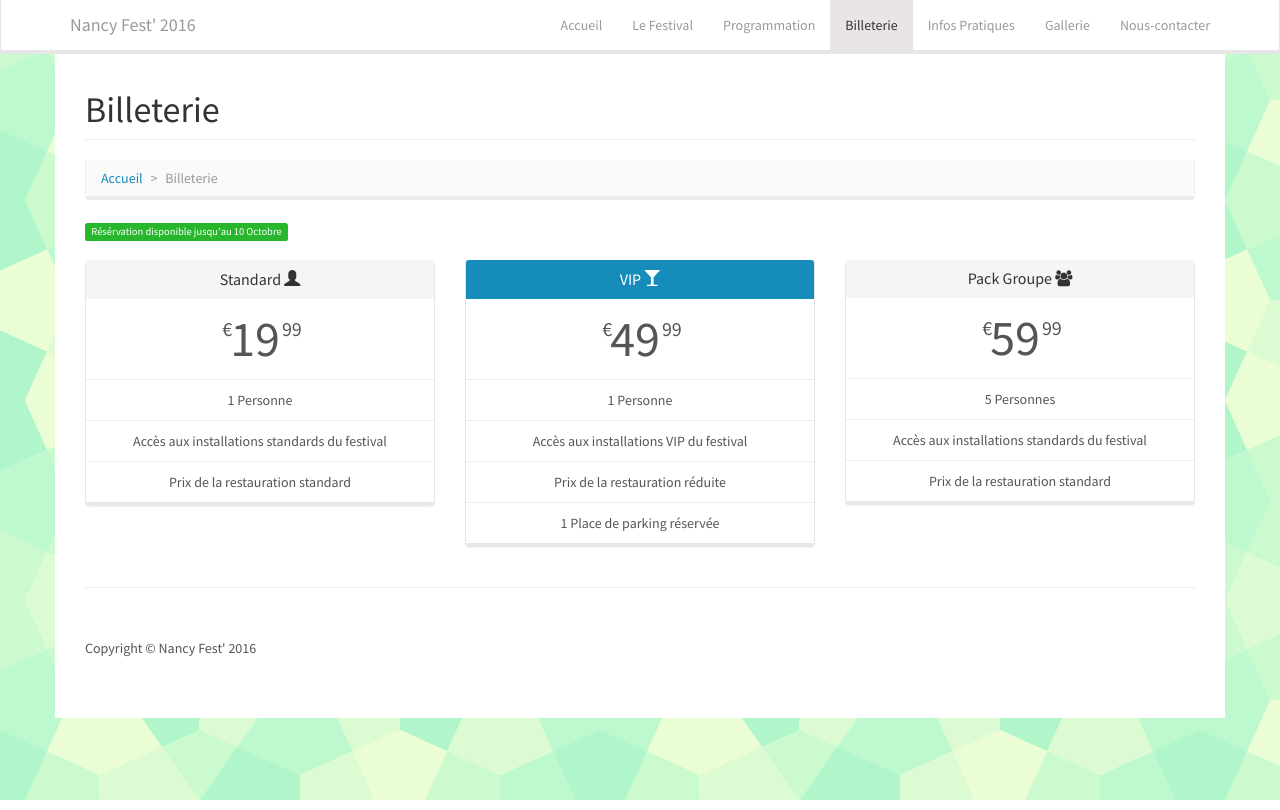
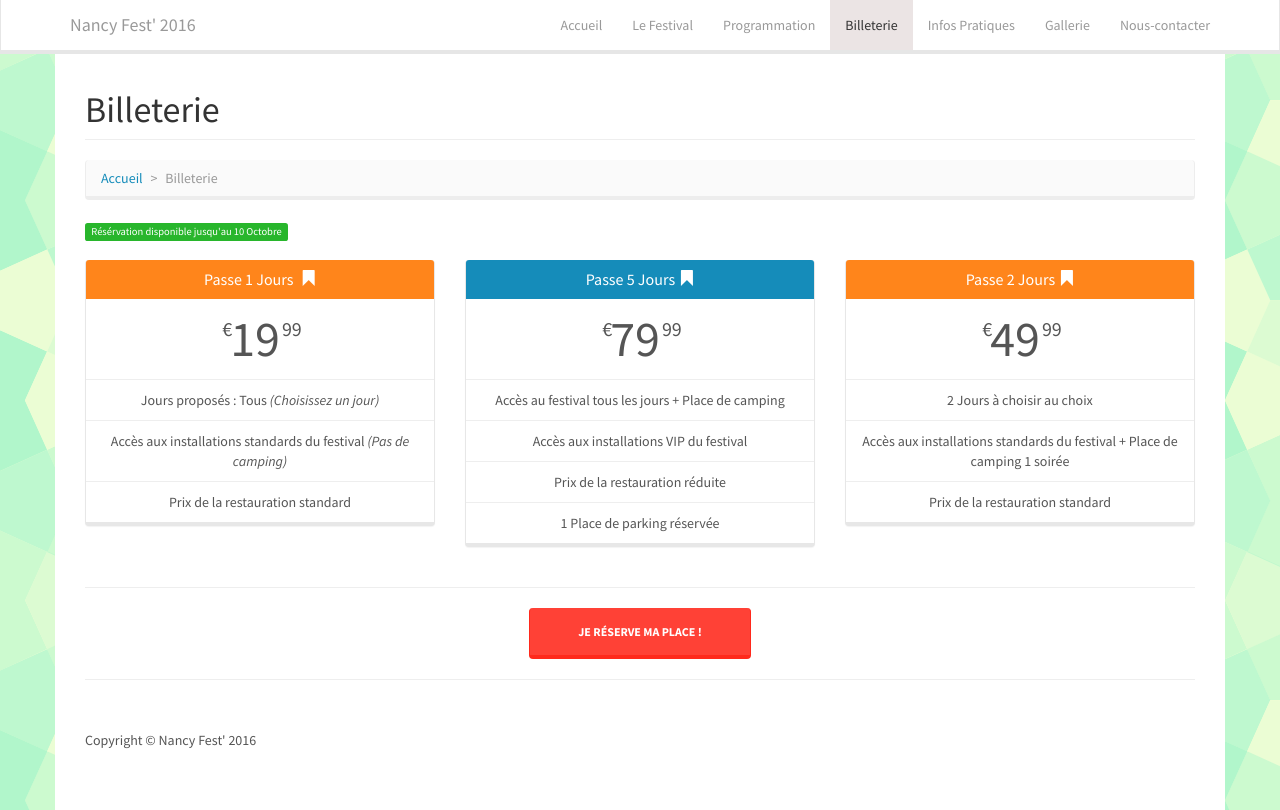
Before and after one commit to JordanMalot/TP2_ASRALL_BOTELLA_MALOT, a plain HTML site: page pages/billeterie.html in a window 1280 px wide. Drawn offline with Linux system fonts and the light colour scheme.

Commit message:
few modifications in pages

```diff
--- a/pages/billeterie.html
+++ b/pages/billeterie.html
@@ -90,16 +90,16 @@
         <!-- Content Row -->
         <div class="row">
             <div class="col-md-4">
-                <div class="panel panel-default text-center">
+                <div class="panel panel-warning text-center">
                     <div class="panel-heading">
-                        <h3 class="panel-title">Standard <span class="glyphicon glyphicon-user" aria-hidden="true"></span></h3>
+                        <h3 class="panel-title">Passe 1 Jours &nbsp;<span class="glyphicon glyphicon-bookmark" aria-hidden="true"></span></h3>
                     </div>
                     <div class="panel-body">
                         <span class="price"><sup>€</sup>19<sup>99</sup></span>
                     </div>
                     <ul class="list-group">
-                        <li class="list-group-item">1 Personne</li>
-                        <li class="list-group-item">Accès aux installations standards du festival</li>
+                        <li class="list-group-item">Jours proposés : Tous <i>(Choisissez un jour)</i></li>
+                        <li class="list-group-item">Accès aux installations standards du festival <i>(Pas de camping)</i></li>
                         <li class="list-group-item">Prix de la restauration standard</li>
                     </ul>
                 </div>
@@ -107,13 +107,13 @@
             <div class="col-md-4">
                 <div class="panel panel-primary text-center">
                     <div class="panel-heading">
-                        <h3 class="panel-title">VIP <span class="glyphicon glyphicon-glass" aria-hidden="true"></span> </h3>
+                        <h3 class="panel-title">Passe 5 Jours <span class="glyphicon glyphicon-bookmark" aria-hidden="true"></span> </h3>
                     </div>
                     <div class="panel-body">
-                        <span class="price"><sup>€</sup>49<sup>99</sup></span>
+                        <span class="price"><sup>€</sup>79<sup>99</sup></span>
                     </div>
                     <ul class="list-group">
-                        <li class="list-group-item">1 Personne</li>
+                        <li class="list-group-item">Accès au festival tous les jours + Place de camping</li>
                         <li class="list-group-item">Accès aux installations VIP du festival</li>
                         <li class="list-group-item">Prix de la restauration réduite</li>
 						<li class="list-group-item">1 Place de parking réservée</li>
@@ -121,23 +121,31 @@
                 </div>
             </div>
             <div class="col-md-4">
-                <div class="panel panel-default text-center">
+                <div class="panel panel-warning text-center">
                     <div class="panel-heading">
-                        <h3 class="panel-title">Pack Groupe <i class="fa fa-users" aria-hidden="true"></i>
+                        <h3 class="panel-title">Passe 2 Jours <i class="glyphicon glyphicon-bookmark" aria-hidden="true"></i>
                         </h3>
                     </div>
                     <div class="panel-body">
-                        <span class="price"><sup>€</sup>59<sup>99</sup></span>
+                        <span class="price"><sup>€</sup>49<sup>99</sup></span>
                     </div>
                     <ul class="list-group">
-                        <li class="list-group-item">5 Personnes</li>
-                        <li class="list-group-item">Accès aux installations standards du festival</li>
+                        <li class="list-group-item">2 Jours à choisir au choix</li>
+                        <li class="list-group-item">Accès aux installations standards du festival + Place de camping 1 soirée</li>
                         <li class="list-group-item">Prix de la restauration standard</li>
                     </ul>
                 </div>
             </div>
         </div>
         <!-- /.row -->
+
+        <hr>
+
+        <div class="row">
+            <div class="col-lg-12 text-center">
+                <a href="#" class="btn btn-danger" style="padding:15px; width:20%;">JE RÉSERVE MA PLACE !</a>
+            </div>
+        </div>
 
         <hr>
 
```
Also changed, not shown: index.html (+5 -11 lines), pages/contact.html (+2 -2 lines), pages/infos_pratiques.html (+2 -2 lines).
